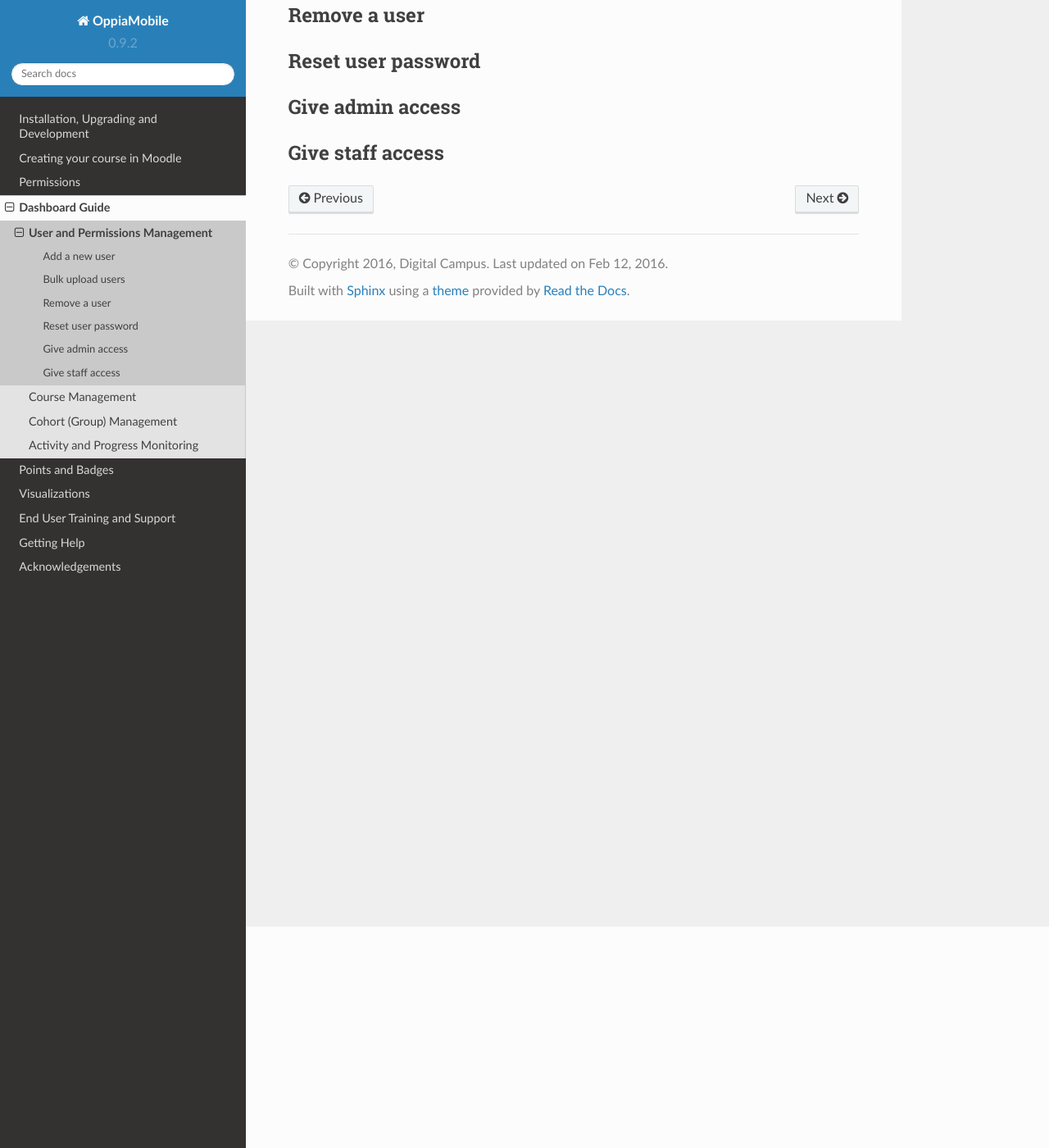
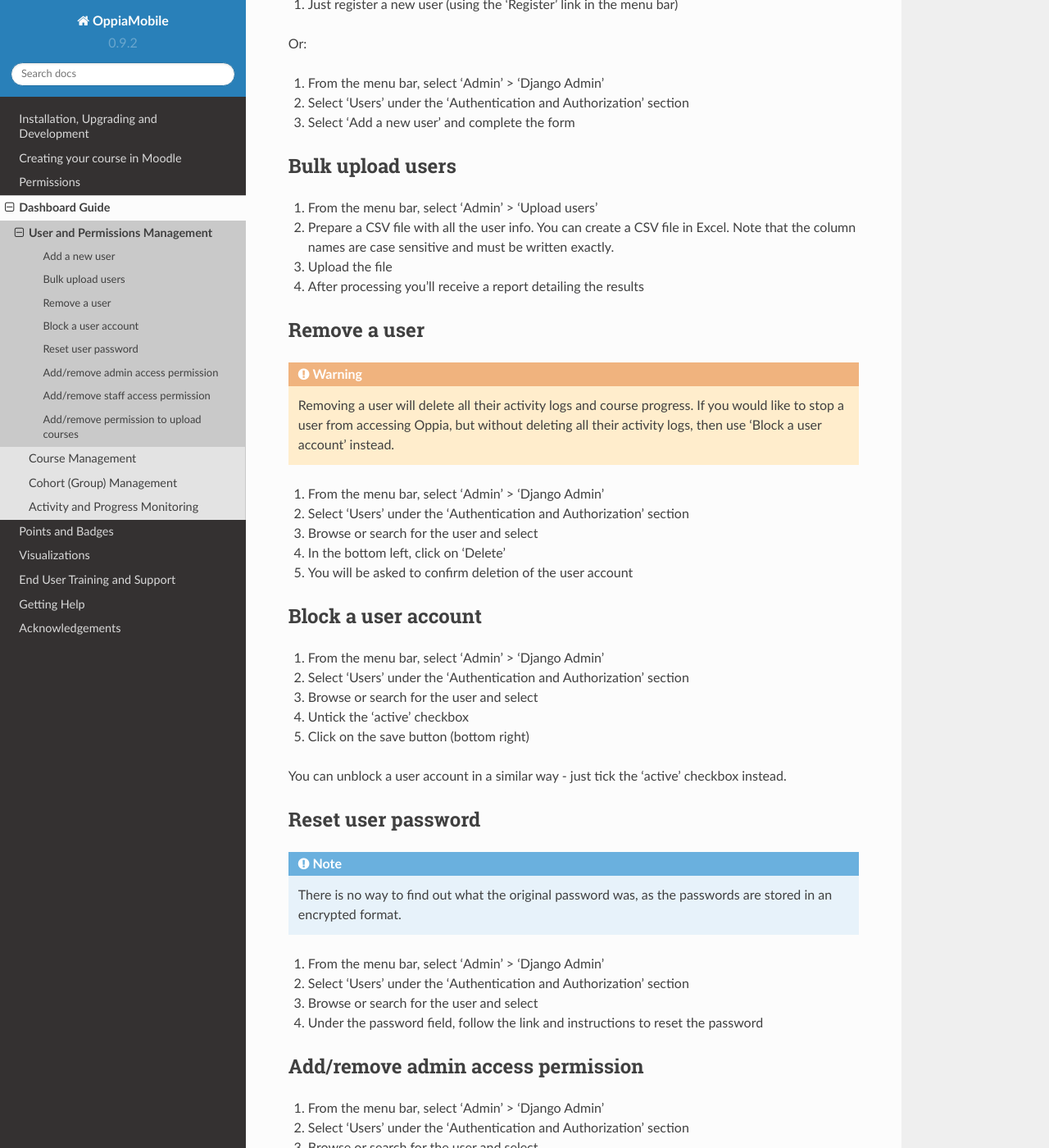
Before and after one commit to DigitalCampus/django-oppia, a Sphinx documentation site: the page built from docs/dashboard/users.rst, in a window 1280 px wide and 1400 px high, scrolled down 270 px. Shown: the whole window at 82% size. Built offline with Sphinx 7.4.7 and the Read the Docs theme 2.0.0, drawn with Linux system fonts in a browser that asks for light colours; pages that are not in the unit, such as notebooks, are missing from menus; the version number is read from the project's files by our own code; some of the changed text lies outside the part shown.

Commit message:
Update dashboard docs

```diff
--- a/docs/dashboard/activity.rst
+++ b/docs/dashboard/activity.rst
@@ -2,12 +2,12 @@
 ====================================
 
 
-View total recent activity on server
+View recent daily activity on server
 ------------------------------------
 
 
-View total activity on server between specific dates
------------------------------------------------------
+View daily/monthly activity on server between specific dates
+-------------------------------------------------------------
 
 
 View server summary activity
--- a/docs/dashboard/index.rst
+++ b/docs/dashboard/index.rst
@@ -1,7 +1,11 @@
 Dashboard Guide
 =======================
 
-The OppiaMobile server web interface allows you to monitor the activity and progress of your learners.
+The OppiaMobile server web interface allows you to:
+
+* monitor the activity and progress of your learners.
+* manage users and permissions
+* manage courses and cohorts
 
 Any user with an OppiaMobile account can log into the dashboard, but what they are able
 to view will depend on their permissions (see :doc:`../permissions`).
--- a/docs/dashboard/users.rst
+++ b/docs/dashboard/users.rst
@@ -4,18 +4,84 @@
 Add a new user
 ----------------
 
+Either:
+
+#. Just register a new user (using the 'Register' link in the menu bar)
+
+Or:
+
+#. From the menu bar, select 'Admin' > 'Django Admin'
+#. Select 'Users' under the 'Authentication and Authorization' section
+#. Select 'Add a new user' and complete the form
 
 Bulk upload users
 --------------------
 
+#. From the menu bar, select 'Admin' > 'Upload users'
+#. Prepare a CSV file with all the user info. You can create a CSV file in Excel.
+   Note that the column names are case sensitive and must be written exactly.
+#. Upload the file
+#. After processing you'll receive a report detailing the results
+
 Remove a user
 ---------------
+
+.. warning::
+	Removing a user will delete all their activity logs and course progress. If you
+	would like to stop a user from accessing Oppia, but without deleting all their
+	activity logs, then use 'Block a user account' instead.
+
+#. From the menu bar, select 'Admin' > 'Django Admin'
+#. Select 'Users' under the 'Authentication and Authorization' section
+#. Browse or search for the user and select
+#. In the bottom left, click on 'Delete'
+#. You will be asked to confirm deletion of the user account
+
+Block a user account
+---------------------
+
+#. From the menu bar, select 'Admin' > 'Django Admin'
+#. Select 'Users' under the 'Authentication and Authorization' section
+#. Browse or search for the user and select
+#. Untick the 'active' checkbox
+#. Click on the save button (bottom right)
+
+You can unblock a user account in a similar way - just tick the 'active' checkbox instead.
 
 Reset user password
 -----------------------
 
-Give admin access
---------------------
+.. note::
+    There is no way to find out what the original password was, as the passwords are stored in an encrypted format.
 
-Give staff access
--------------------
+#. From the menu bar, select 'Admin' > 'Django Admin'
+#. Select 'Users' under the 'Authentication and Authorization' section
+#. Browse or search for the user and select
+#. Under the password field, follow the link and instructions to reset the password
+
+Add/remove admin access permission
+------------------------------------
+
+#. From the menu bar, select 'Admin' > 'Django Admin'
+#. Select 'Users' under the 'Authentication and Authorization' section
+#. Browse or search for the user and select
+#. Tick/untick the 'superuser status' checkbox
+#. Click on the save button (bottom right)
+
+Add/remove staff access permission
+-----------------------------------
+
+#. From the menu bar, select 'Admin' > 'Django Admin'
+#. Select 'Users' under the 'Authentication and Authorization' section
+#. Browse or search for the user and select
+#. Tick/untick the 'staff status' checkbox
+#. Click on the save button (bottom right)
+
+Add/remove permission to upload courses
+------------------------------------------
+
+#. From the menu bar, select 'Admin' > 'Django Admin'
+#. Select 'User Profiles' under the 'Oppia' section
+#. Browse or search for the user and select
+#. Tick/untick the 'Can upload' checkbox
+#. Click on the save button (bottom right)
```
Also changed, not shown: docs/dashboard/courses.rst (+49 -0 lines).
